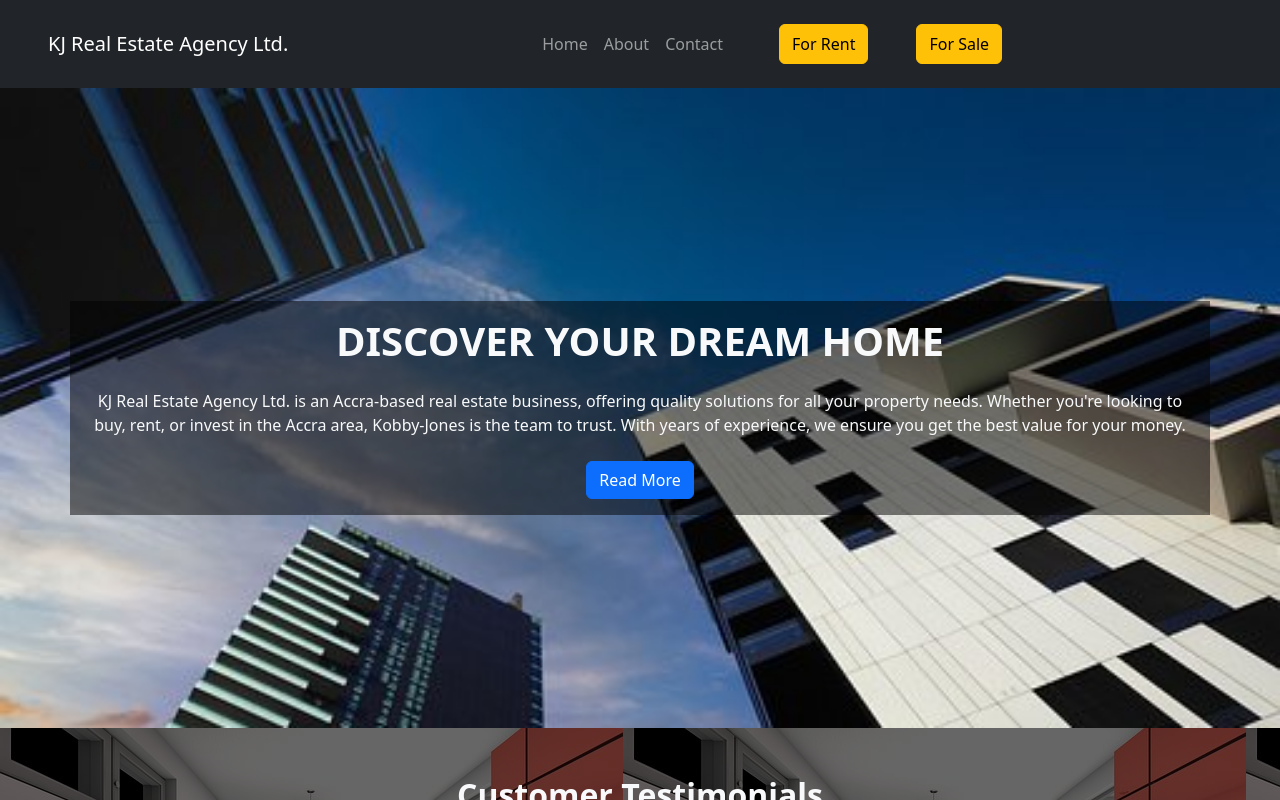
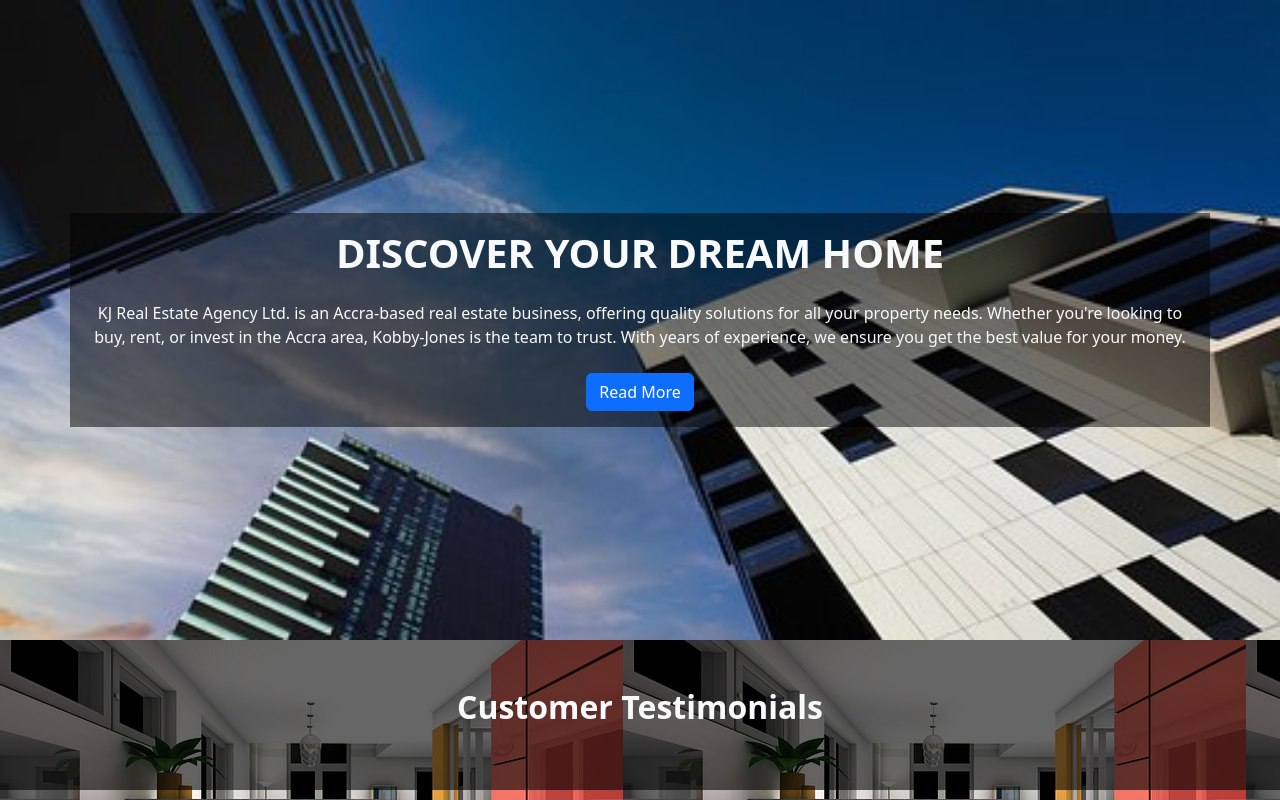
Before and after one commit to Kobby-Jones/react-deployment-with-k8s-ArgoCD, a React (Create React App) app: page / in a window 1280 px wide. Shown: the top 800 px of the page. Built offline with nearby package versions, Linux system fonts and the light colour scheme.

Commit message:
Updated App.jsx

```diff
--- a/src/App.js
+++ b/src/App.js
@@ -1,8 +1,8 @@
 
 import './App.css';
 import ContactUs from './components/Contact';
+import Footer from './components/Footer';
 import HomePage from './components/Home';
-import CustomNavbar from './components/Navbar';
 import RentPropertySection from './components/RentPropertiesSection';
 import SalesPropertySection from "./components/SalesPropertySection";
 import Services from './components/Services';
@@ -15,7 +15,6 @@
 function App() {
   return (
     <div>
-      <CustomNavbar />
       {/* <Router>
         <ul>
           <li>
@@ -46,6 +45,7 @@
       <RentPropertySection />
       <Services />
       <ContactUs />
+      <Footer />
     </div>
   );
 }
```
